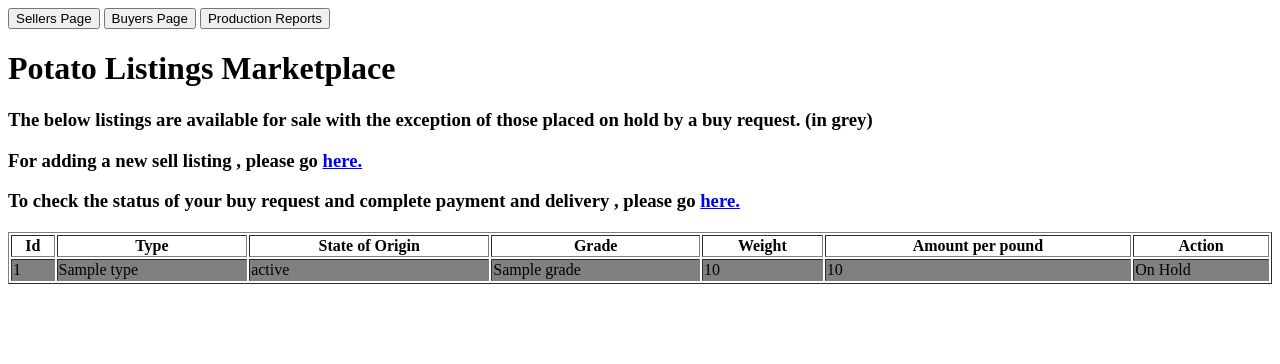
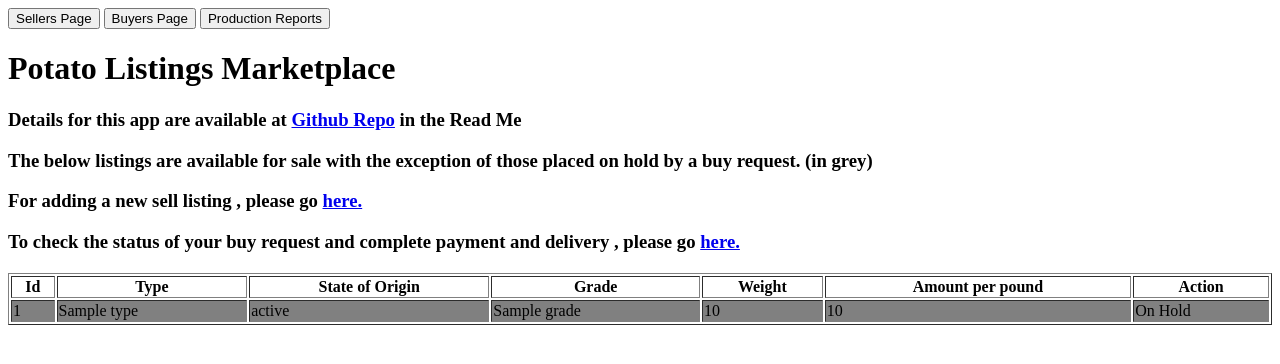
Before and after one commit to NavazHusain/Potato-Marketplace, a Flask app: page /index in a window 1280 px wide. Shown: the top 364 px of the page. Run offline with Flask 3, Linux system fonts and the light colour scheme; a database or web service that is not in the repository returns one stand-in record (values such as "Sample title"); data that the repository does not hold is empty.

Commit message:
Final Commit

```diff
--- a/src/templates/index.html
+++ b/src/templates/index.html
@@ -31,6 +31,7 @@
 
     </div>
     <h1> Potato Listings Marketplace </h1>
+    <h3> Details for this app are available at <a href="https://github.com/NavazHusain/Potato-Marketplace">Github Repo</a> in the Read Me</h3>
     <h3> The below listings are available for sale with the exception of those placed on hold by a buy request. (in grey)  </h3>
     <h3>For adding a new sell listing , please go <a href="{{ url_for('sellers') }}">here.</a> </h3>
     <h3>To check the status of your buy request and complete payment and delivery  , please go <a href="{{ url_for('buyers') }}">here.</a> </h3>
```
